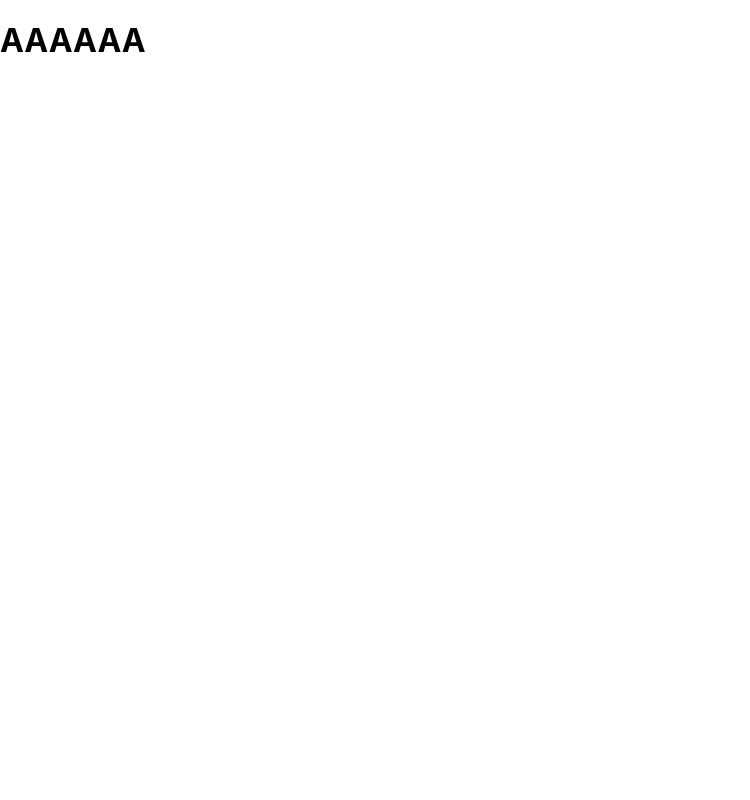
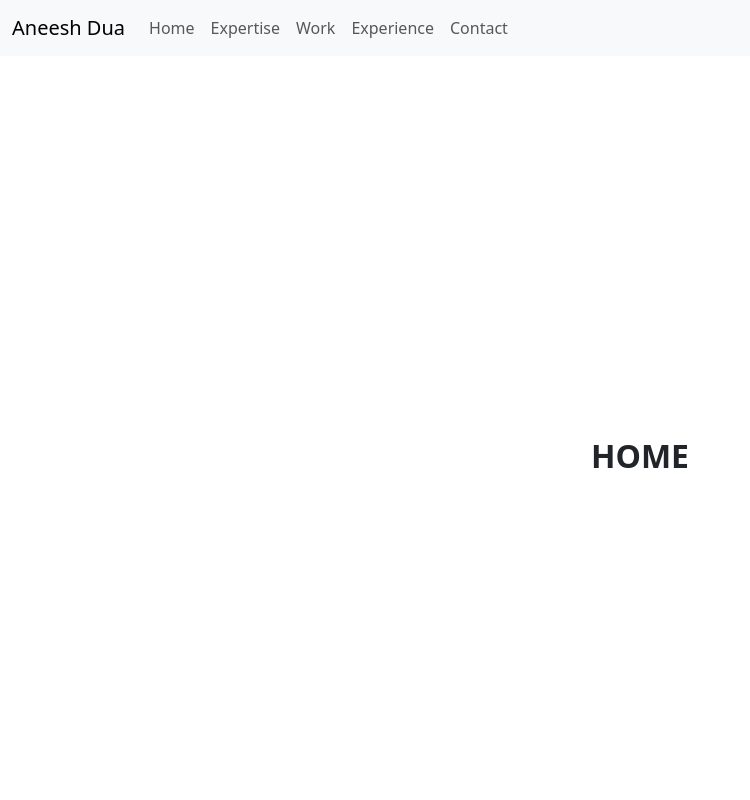
Before and after one commit to codeFather-x/portfolio-aneesh, a React (Create React App) app: page / in a window 1280 px wide. Shown: the top 800 px of the page, without its empty margins (0-750 px from the left). Built offline with nearby package versions, Linux system fonts and the light colour scheme.

Commit message:
added nav scroll bar

```diff
--- a/package.json
+++ b/package.json
@@ -6,8 +6,11 @@
     "@testing-library/jest-dom": "^5.17.0",
     "@testing-library/react": "^13.4.0",
     "@testing-library/user-event": "^13.5.0",
+    "@tsparticles/react": "^3.0.0",
     "animejs": "^3.2.1",
+    "bootstrap": "^5.3.3",
     "react": "^18.2.0",
+    "react-bootstrap": "^2.10.2",
     "react-dom": "^18.2.0",
     "react-scripts": "5.0.1",
     "web-vitals": "^2.1.4"
--- a/src/App.css
+++ b/src/App.css
@@ -1,38 +1,7 @@
-.App {
-  text-align: center;
+section {
+  display: grid;
+  place-items: center;
+  height: 100vh;
+  font-size: 32px;
+  font-weight: bold;
 }
-
-.App-logo {
-  height: 40vmin;
-  pointer-events: none;
-}
-
-@media (prefers-reduced-motion: no-preference) {
-  .App-logo {
-    animation: App-logo-spin infinite 20s linear;
-  }
-}
-
-.App-header {
-  background-color: #282c34;
-  min-height: 100vh;
-  display: flex;
-  flex-direction: column;
-  align-items: center;
-  justify-content: center;
-  font-size: calc(10px + 2vmin);
-  color: white;
-}
-
-.App-link {
-  color: #61dafb;
-}
-
-@keyframes App-logo-spin {
-  from {
-    transform: rotate(0deg);
-  }
-  to {
-    transform: rotate(360deg);
-  }
-}
--- a/src/App.js
+++ b/src/App.js
@@ -1,10 +1,17 @@
-import logo from './logo.svg';
 import './App.css';
-import Hero from './sections/hero/hero';
 
+import ScrollNavBar from './sections/Navbar/ScrollNavBar';
+import 'bootstrap/dist/css/bootstrap.min.css';
 function App() {
   return (
-    <Hero/>
+    <>
+      <ScrollNavBar/>
+      <section id="home">HOME</section>
+      <section id="expertise">Expertise</section>
+      <section id="work">Work</section>
+      <section id="experience">Experience</section>
+      <section id="contact">Contact</section>
+    </>
   );
 }
 
--- /dev/null
+++ b/src/sections/Navbar/ScrollNavBar.jsx
@@ -0,0 +1,29 @@
+import { Container,  Nav, Navbar} from "react-bootstrap";
+
+export default function ScrollNavBar() {
+
+  return (
+    <>
+     <Navbar expand="lg" className="bg-body-tertiary">
+      <Container fluid>
+        <Navbar.Brand href="#">Aneesh Dua</Navbar.Brand>
+        <Navbar.Toggle aria-controls="navbarScroll" />
+        <Navbar.Collapse id="navbarScroll">
+          <Nav
+            className="me-auto my-2 my-lg-0"
+            style={{ maxHeight: '100px' }}
+            navbarScroll
+          >
+            <Nav.Link href="#home">Home</Nav.Link>
+            <Nav.Link href="#expertise">Expertise</Nav.Link>
+            <Nav.Link href="#work">Work</Nav.Link>
+            <Nav.Link href="#experience">Experience</Nav.Link>
+            <Nav.Link href="#contact">Contact</Nav.Link>
+          </Nav>
+
+        </Navbar.Collapse>
+      </Container>
+    </Navbar>
+    </>
+  )
+}
--- a/src/sections/hero/hero.css
+++ /dev/null
@@ -1,30 +0,0 @@
-.ml1 {
-    font-weight: 900;
-    font-size: 3.5em;
-  }
-
-  .ml1 .letter {
-    display: inline-block;
-    line-height: 1em;
-  }
-
-  .ml1 .text-wrapper {
-    position: relative;
-    display: inline-block;
-    padding-top: 0.1em;
-    padding-right: 0.05em;
-    padding-bottom: 0.15em;
-  }
-
-  .ml1 .line {
-    opacity: 0;
-    position: absolute;
-    left: 0;
-    height: 3px;
-    width: 100%;
-    background-color: #fff;
-    transform-origin: 0 0;
-  }
-
-  .ml1 .line1 { top: 0; }
-  .ml1 .line2 { bottom: 0; }
--- a/src/sections/hero/hero.js
+++ /dev/null
@@ -1,55 +0,0 @@
-// import name from "../../assets/Aneesh_Dua.svg"
-// import styles from "./hero.css"
-import anime from "animejs/lib/anime.es.js"
-import { useEffect,useRef } from "react";
-
-export default function Hero() {
-  const animation = useRef(null);
-
-  useEffect(() => {
-    animation.current = anime.timeline({loop: true})
-    .add({
-      targets: '.ml1 .letters',
-      scale: [0.3,1],
-      opacity: [0,1],
-      translateZ: 0,
-      easing: "easeOutExpo",
-      duration: 600,
-      delay: (el, i) => 70 * (i+1)
-    }).add({
-      targets: '.ml1 .line',
-      scaleX: [0,1],
-      opacity: [0.5,1],
-      easing: "easeOutExpo",
-      duration: 700,
-      offset: '-=875',
-      delay: (el, i, l) => 80 * (l - i)
-    }).add({
-      targets: '.ml1',
-      opacity: 0,
-      duration: 1000,
-      easing: "easeOutExpo",
-      delay: 1000
-    });
-  })
-
-
-    return (
-      <>
-      <h1 className="ml1">
-      <span className="text-wrapper">
-        <span className="line line1"></span>
-
-          <span className='letter'>A</span>
-          <span className='letter'>A</span>
-          <span className='letter'>A</span>
-          <span className='letter'>A</span>
-          <span className='letter'>A</span>
-          <span className='letter'>A</span>
-        <span className="line line2"></span>
-      </span>
-    </h1>
-
-      </>
-    );
-  }
```
Also changed, not shown: src/sections/Hero/Hero.jsx (added, +22 -0 lines), src/sections/Hero/Hero.module.css (added), src/sections/Navbar/ScrollNavBar.module.css (added), 2 other files (tests, documents, lock files or other folders).
